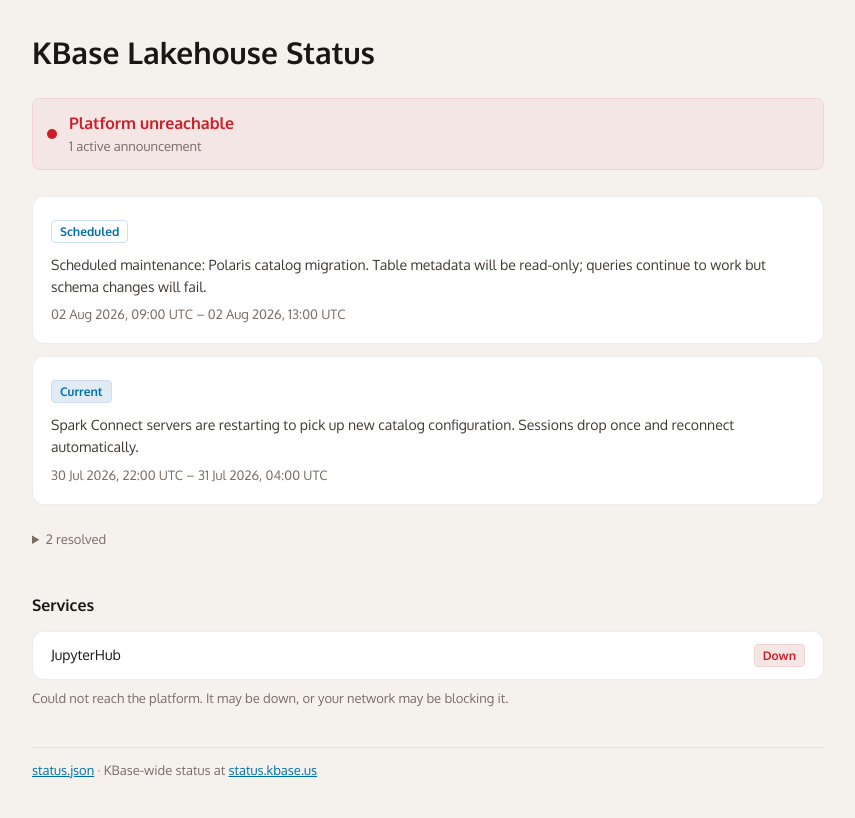
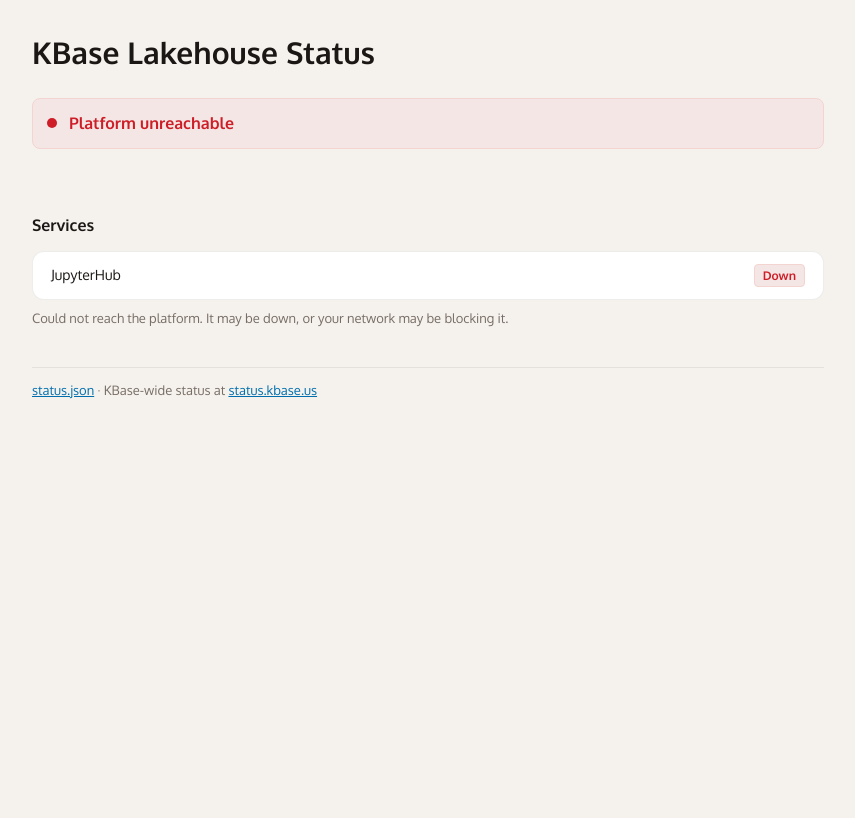
Before and after one commit to KBaseDataLakehouse/status, a Jekyll site: the page built from index.html, in a window 1280 px wide. Shown: the top 818 px of the page, without its empty margins (212-1067 px from the left). Built offline with Jekyll 4.4.1, drawn with Linux system fonts in a browser that asks for light colours; some of the changed lines change nothing that is shown.

Commit message:
Simplify the page; fix unparseable bounds resolving at build time
Liquid's date filter passes an unparseable string through unchanged, so
'| plus: 0' coerced it to 0 and 'now >= 0' marked the entry Resolved --
inverting fail-toward-visible for readers without JavaScript, and
collapsing the entry into the disclosure. Treating 0 as 'absent, so
unbounded' fixes it and removes the nil-sentinel branches at the same
time. The page JS was already correct, so this was invisible with
scripting on.

Also: hoist the repeated date format, flatten the nested IIFEs, drop
null-guards for elements this same template emits, inline the
localStorage helpers, and cut three unused design tokens.

README rewritten for current reality -- it still described a _config.yml
service list that no longer exists, and omitted services_url, the
health/lifecycle split, and the resolved collapse.

Mock announcements cleared.

```diff
--- a/_data/status.yml
+++ b/_data/status.yml
@@ -1,8 +1,5 @@
-# KBase Lakehouse announcements — the only file you edit. On commit, GitHub
-# Pages rebuilds index.html (human page) and status.json (feed JupyterLab polls).
-#
-# Full history, newest first. Nothing needs deleting: set `ends_at` and an entry
-# stops showing in JupyterLab while staying on the page as a record.
+# KBase Lakehouse announcements — the only file you edit. Commit rebuilds the
+# page and status.json. Full history, newest first; nothing needs deleting.
 #
 # QUOTE YOUR TIMESTAMPS. Unquoted, YAML parses them as dates and re-serializes
 # into status.json without the T/Z, which consumers cannot read:
@@ -17,41 +14,20 @@
 #   starts_at  optional, quoted ISO 8601. Absent = already started.
 #   ends_at    optional, quoted ISO 8601. Absent = no expiry. Exclusive.
 
-# Live per-service state, probed in-cluster by JupyterHub. Published here so
-# status.json is self-describing: a consumer reads one document and learns
-# where the rest lives. Blank drops the service list from the page.
+# Where live per-service state is probed, so status.json is self-describing:
+# one document tells a consumer where the rest lives. Blank drops the service
+# list from the page.
 services_url: "https://hub.berdl.kbase.us/hub/status"
 
-# ======================================================================
-# MOCK DATA — fabricated, for design review only. None of this happened.
-# Replace the whole list with `[]` before this page is linked anywhere.
-# ======================================================================
 
-announcements:
-  - id: 2026-08-02-polaris-migration
-    message: >-
-      Scheduled maintenance: Polaris catalog migration. Table metadata will be
-      read-only; queries continue to work but schema changes will fail.
-    starts_at: "2026-08-02T09:00:00Z"
-    ends_at: "2026-08-02T13:00:00Z"
+announcements: []
 
-  - id: 2026-07-30-spark-connect-restart
-    message: >-
-      Spark Connect servers are restarting to pick up new catalog
-      configuration. Sessions drop once and reconnect automatically.
-    starts_at: "2026-07-30T22:00:00Z"
-    ends_at: "2026-07-31T04:00:00Z"
-
-  - id: 2026-07-24-trino-degraded
-    message: >-
-      Resolved: the Trino coordinator rejected queries under load for about two
-      hours. Spark queries were unaffected.
-    starts_at: "2026-07-24T14:10:00Z"
-    ends_at: "2026-07-24T16:25:00Z"
-
-  - id: 2026-07-18-s3-errors
-    message: >-
-      Resolved: elevated S3 error rates caused intermittent read failures. A
-      failed storage node was replaced.
-    starts_at: "2026-07-18T03:40:00Z"
-    ends_at: "2026-07-18T07:15:00Z"
+# Copy this shape, newest at the top:
+#
+# announcements:
+#   - id: 2026-08-02-spark-restart
+#     message: >-
+#       Spark clusters restart Saturday 09:00–13:00 PT. Save your work;
+#       running jobs will be interrupted.
+#     starts_at: "2026-08-02T09:00:00Z"
+#     ends_at: "2026-08-02T13:00:00Z"
--- a/_layouts/default.html
+++ b/_layouts/default.html
@@ -36,12 +36,10 @@
   --bo-yellow: #ecdda4;
   --bo-red: #f3d4d0;
 
-  --s-1: 4px; --s-2: 6px; --s-3: 8px; --s-4: 10px; --s-5: 12px;
-  --s-6: 14px; --s-7: 18px; --s-8: 22px; --s-9: 26px; --s-10: 34px;
-  --s-11: 38px; --s-12: 50px;
+  --s-2: 6px; --s-3: 8px; --s-4: 10px; --s-5: 12px; --s-6: 14px;
+  --s-7: 18px; --s-9: 26px; --s-10: 34px; --s-11: 38px; --s-12: 50px;
 
-  --fs-2: 11px; --fs-3: 12px; --fs-4: 13px; --fs-5: 14px;
-  --fs-7: 16px; --fs-9: 18px;
+  --fs-3: 12px; --fs-4: 13px; --fs-5: 14px; --fs-7: 16px; --fs-9: 18px;
   --fs-hero: clamp(24px, 3.5vw, 30px);
 
   --r-sm: 4px; --r-md: 8px; --r-lg: 12px;
@@ -59,8 +57,8 @@
 main { max-width: 46rem; margin: 0 auto; padding: var(--s-10) var(--s-7) var(--s-12); }
 h1 { font-size: var(--fs-hero); line-height: 1.25; text-wrap: balance; margin-bottom: var(--s-9); }
 
-/* Alert recipe: tint bg, tint border, darkened text-on-tint.
-   The green-yellow-red scale means service health and nothing else. */
+/* Green-yellow-red means service health and nothing else. No .banner--unknown
+   rule: the base style is already the neutral one. */
 .banner {
   display: flex;
   align-items: center;
@@ -99,7 +97,7 @@
 .incident--resolved { background: transparent; }
 .incident--resolved .message { color: var(--c-ink3); }
 
-/* Chip recipe. Neutral by default; each modifier owns its colour. */
+/* Neutral by default; each modifier owns its colour. */
 .chip {
   display: inline-flex;
   align-items: center;
@@ -113,8 +111,8 @@
   color: var(--c-ink4);
 }
 
-/* Announcement lifecycle -- informational blue, deliberately outside the
-   health scale so a notice never reads as an outage. */
+/* Lifecycle: blue, deliberately outside the health scale so a notice never
+   reads as an outage. */
 .chip--current { background: var(--bg-primary); border-color: var(--bo-primary); color: var(--ct-primary); }
 .chip--scheduled { border-color: var(--bo-primary); color: var(--ct-primary); }
 .chip--resolved { border-color: var(--c-border2); color: var(--c-ink4); }
--- a/index.html
+++ b/index.html
@@ -4,28 +4,27 @@
 {% assign entries = site.data.status.announcements %}
 {% assign services_url = site.data.status.services_url %}
 {% assign now = site.time | date: '%s' | plus: 0 %}
+{% assign fmt = '%d %b %Y, %H:%M UTC' %}
 
 {% comment %}
-  States are computed here at build time so the page works without JavaScript,
-  and again in the browser so labels track the reader's clock rather than the
-  last commit. Resolved entries are split out here rather than in script, so
-  the collapse also holds without JavaScript.
+  Resolved entries are split out here, not in script, so the collapse holds
+  without JavaScript. A bound of 0 means absent or unparseable: unbounded on
+  that side, so the entry stays visible.
 {% endcomment %}
-
 {% assign active_count = 0 %}
 {% assign resolved_count = 0 %}
 {% capture open_items %}{% endcapture %}
 {% capture resolved_items %}{% endcapture %}
 {% for a in entries %}
-{% assign starts = nil %}{% if a.starts_at and a.starts_at != '' %}{% assign starts = a.starts_at | date: '%s' | plus: 0 %}{% endif %}
-{% assign ends = nil %}{% if a.ends_at and a.ends_at != '' %}{% assign ends = a.ends_at | date: '%s' | plus: 0 %}{% endif %}
+{% assign starts = a.starts_at | date: '%s' | plus: 0 %}
+{% assign ends = a.ends_at | date: '%s' | plus: 0 %}
 {% assign state = 'Current' %}
-{% if starts and now < starts %}{% assign state = 'Scheduled' %}{% endif %}
-{% if ends and now >= ends %}{% assign state = 'Resolved' %}{% endif %}
+{% if starts > 0 and now < starts %}{% assign state = 'Scheduled' %}{% endif %}
+{% if ends > 0 and now >= ends %}{% assign state = 'Resolved' %}{% endif %}
 {% capture item %}<li class="incident{% if state == 'Resolved' %} incident--resolved{% endif %}" data-starts-at="{{ a.starts_at }}" data-ends-at="{{ a.ends_at }}">
 <span class="chip chip--{{ state | downcase }}">{{ state }}</span>
 <p class="message">{{ a.message }}</p>
-<p class="window">{% if starts and ends %}{{ a.starts_at | date: '%d %b %Y, %H:%M UTC' }} &ndash; {{ a.ends_at | date: '%d %b %Y, %H:%M UTC' }}{% elsif ends %}Until {{ a.ends_at | date: '%d %b %Y, %H:%M UTC' }}{% elsif starts %}From {{ a.starts_at | date: '%d %b %Y, %H:%M UTC' }}{% else %}No end time set{% endif %}</p>
+<p class="window">{% if starts > 0 and ends > 0 %}{{ a.starts_at | date: fmt }} &ndash; {{ a.ends_at | date: fmt }}{% elsif ends > 0 %}Until {{ a.ends_at | date: fmt }}{% elsif starts > 0 %}From {{ a.starts_at | date: fmt }}{% else %}No end time set{% endif %}</p>
 </li>{% endcapture %}
 {% if state == 'Resolved' %}{% assign resolved_count = resolved_count | plus: 1 %}{% capture resolved_items %}{{ resolved_items }}{{ item }}{% endcapture %}
 {% else %}{% if state == 'Current' %}{% assign active_count = active_count | plus: 1 %}{% endif %}{% capture open_items %}{{ open_items }}{{ item }}{% endcapture %}
@@ -33,9 +32,9 @@
 {% endfor %}
 
 {% comment %}
-  Health is unknown until the probe answers, so the served banner claims
-  nothing. With no probe configured it stays neutral permanently -- announcement
-  counts are not a health signal and must never colour this green.
+  Served neutral: health is unknown until the probe answers, and with no probe
+  configured it stays neutral forever. Announcement counts are not health and
+  must never colour this green.
 {% endcomment %}
 <div id="banner" class="banner banner--unknown">
 <span class="dot"></span>
@@ -67,15 +66,10 @@
 
 <script>
 (function () {
-  // Two orthogonal axes, kept apart on purpose:
-  //
-  //   health     ok / degraded / down / unknown, from the probe -- owns the
-  //              banner and the green-yellow-red scale outright.
-  //   lifecycle  Current / Scheduled / Resolved, from an announcement's time
-  //              window. Context, not severity: a notice about Tuesday's
-  //              upgrade is not degradation and must not colour the banner.
-  //
-  // So announcements appear as a subordinate count, never as a level.
+  // Two axes, deliberately apart: health (ok/degraded/down/unknown, from the
+  // probe) owns the banner and the green-yellow-red scale outright. Announcement
+  // lifecycle is context, not severity -- a notice about Tuesday's upgrade is not
+  // degradation -- so it only ever appears as a subordinate count.
   var SERVICES_EXPECTED = {% if services_url and services_url != '' %}true{% else %}false{% endif %};
   var banner = document.getElementById('banner');
   var bannerText = document.getElementById('banner-text');
@@ -88,14 +82,10 @@
   }
 
   function renderBanner() {
-    if (!banner || !bannerText) {
-      return;
-    }
     var level = 'unknown';
     var message;
 
     if (!SERVICES_EXPECTED) {
-      // No probe configured: no health signal exists, so claim none.
       message = announcements ? plural(announcements, 'active announcement') : 'No active announcements';
     } else if (!services) {
       message = 'Checking services…';
@@ -109,8 +99,7 @@
       level = 'degraded';
       message = plural(services.degraded, 'service') + ' degraded';
     } else if (services.unknown) {
-      // Neutral, not a severity rung: unknown is absence of information.
-      message = 'Some services unknown';
+      message = 'Some services unknown'; // absence of information, not a rung
     } else {
       level = 'ok';
       message = 'All systems operational';
@@ -119,28 +108,21 @@
     banner.className = 'banner banner--' + level;
     bannerText.textContent = message;
 
-    if (bannerNote) {
-      var show = announcements > 0 && SERVICES_EXPECTED;
-      bannerNote.textContent = show ? plural(announcements, 'active announcement') : '';
-      bannerNote.hidden = !show;
-    }
+    var note = SERVICES_EXPECTED && announcements > 0;
+    bannerNote.textContent = note ? plural(announcements, 'active announcement') : '';
+    bannerNote.hidden = !note;
   }
 
-  // Recompute announcement states against the reader's clock; the Liquid values
-  // go stale as the build ages. An entry whose window has since opened or
-  // closed moves between the two lists.
-  (function () {
+  // Recompute against the reader's clock -- the Liquid labels go stale as the
+  // build ages, and an entry whose window has since opened or closed moves
+  // between the two lists. Unparseable bound = unbounded: fail toward visible.
   var openList = document.getElementById('incidents-open');
   var resolvedList = document.getElementById('incidents-resolved');
-    var details = document.getElementById('resolved');
-    var summary = document.getElementById('resolved-summary');
   var now = Date.now();
 
   document.querySelectorAll('.incident').forEach(function (el) {
     var starts = Date.parse(el.dataset.startsAt || '');
     var ends = Date.parse(el.dataset.endsAt || '');
-      // Absent or unparseable bound = unbounded on that side, matching how
-      // consumers of status.json treat it: fail toward visible.
     var state = 'Current';
     if (!isNaN(starts) && now < starts) {
       state = 'Scheduled';
@@ -155,63 +137,27 @@
     var resolved = state === 'Resolved';
     el.classList.toggle('incident--resolved', resolved);
     var chip = el.querySelector('.chip');
-      if (chip) {
     chip.textContent = state;
     chip.className = 'chip chip--' + state.toLowerCase();
-      }
-
-      var target = resolved ? resolvedList : openList;
-      if (target && el.parentNode !== target) {
-        target.appendChild(el);
-      }
+    // Re-appending every entry in document order preserves that order.
+    (resolved ? resolvedList : openList).appendChild(el);
   });
 
-    if (openList) {
   openList.hidden = !openList.children.length;
-    }
-    if (details && resolvedList && summary) {
-      var count = resolvedList.children.length;
-      details.hidden = count === 0;
-      summary.textContent = count + ' resolved';
-    }
+  document.getElementById('resolved').hidden = !resolvedList.children.length;
+  document.getElementById('resolved-summary').textContent = resolvedList.children.length + ' resolved';
   renderBanner();
-  })();
 {% if services_url and services_url != '' %}
 
-  // Service rows come from the endpoint itself -- there is no second list to
-  // keep in sync. Names from the last good response are remembered locally, so
-  // an unreachable endpoint still renders rows: JupyterHub Down (it serves the
-  // endpoint, so unreachable means unreachable Hub) and the rest Unknown, since
-  // with the prober down nothing can be said about them.
-  (function () {
+  // Rows come from the endpoint itself -- there is no second list to keep in
+  // sync. Names from the last good response are cached locally so an
+  // unreachable endpoint still renders rows: JupyterHub Down (it serves the
+  // endpoint) and the rest Unknown, since with the prober down nothing can be
+  // said about them.
   var LABELS = { ok: 'Operational', degraded: 'Degraded', down: 'Down', unknown: 'Unknown' };
   var HUB = 'JupyterHub';
-    var REMEMBERED = 'berdl-status-services';
-    var section = document.getElementById('services');
+  var CACHE_KEY = 'berdl-status-services';
   var list = document.getElementById('services-list');
-    var checked = document.getElementById('services-checked');
-    if (!section || !list) {
-      return;
-    }
-
-    function remember(names) {
-      try {
-        window.localStorage.setItem(REMEMBERED, JSON.stringify(names));
-      } catch (e) {
-        /* unavailable; the list just won't survive a failed first load */
-      }
-    }
-
-    function recall() {
-      try {
-        var parsed = JSON.parse(window.localStorage.getItem(REMEMBERED) || '[]');
-        return Array.isArray(parsed)
-          ? parsed.filter(function (n) { return typeof n === 'string'; })
-          : [];
-      } catch (e) {
-        return [];
-      }
-    }
 
   function addRow(name, state) {
     var li = document.createElement('li');
@@ -219,8 +165,8 @@
     var label = document.createElement('span');
     label.textContent = name;
     var chip = document.createElement('span');
-      // Unrecognized state shows verbatim in the neutral style rather than
-      // being coerced into "Operational".
+    // Unrecognized state shows verbatim in the neutral style rather than being
+    // coerced into "Operational".
     chip.className = 'chip chip--service-' + (LABELS[state] ? state : 'unknown');
     chip.textContent = LABELS[state] || state;
     li.appendChild(label);
@@ -229,8 +175,8 @@
   }
 
   function show(note) {
-      checked.textContent = note;
-      section.hidden = false;
+    document.getElementById('services-checked').textContent = note;
+    document.getElementById('services').hidden = false;
     renderBanner();
   }
 
@@ -249,23 +195,31 @@
       var tally = { reachable: true, down: 0, degraded: 0, unknown: 0 };
       reported.forEach(function (s) {
         addRow(s.name, s.state);
-          // An unrecognized state counts as unknown, not as healthy.
-          if (s.state === 'down') {
-            tally.down++;
-          } else if (s.state === 'degraded') {
-            tally.degraded++;
+        // Anything not explicitly down/degraded/ok counts as unknown, not healthy.
+        if (s.state === 'down' || s.state === 'degraded') {
+          tally[s.state]++;
         } else if (s.state !== 'ok') {
           tally.unknown++;
         }
       });
       services = tally;
-        remember(reported.map(function (s) { return s.name; }));
+      try {
+        window.localStorage.setItem(CACHE_KEY, JSON.stringify(reported.map(function (s) { return s.name; })));
+      } catch (e) {
+        /* unavailable; the list just won't survive a failed load */
+      }
       show(data.checked_at ? 'Checked ' + new Date(data.checked_at).toUTCString() : '');
     })
     .catch(function () {
-        var names = recall();
-        // Always name the Hub, even on a first visit with nothing remembered:
-        // the failed fetch is direct evidence about it.
+      var names = [];
+      try {
+        names = JSON.parse(window.localStorage.getItem(CACHE_KEY) || '[]')
+          .filter(function (n) { return typeof n === 'string'; });
+      } catch (e) {
+        /* nothing usable cached */
+      }
+      // Name the Hub even on a first visit with nothing cached: the failed fetch
+      // is direct evidence about it, and about nothing else.
       if (names.indexOf(HUB) === -1) {
         names.unshift(HUB);
       }
@@ -273,11 +227,10 @@
         addRow(name, name === HUB ? 'down' : 'unknown');
       });
       services = { reachable: false, down: 1, degraded: 0, unknown: names.length - 1 };
-        // Hedged: from here, "the platform is unreachable" and "you cannot
-        // reach the platform" look identical.
+      // Hedged: from here, "the platform is down" and "you cannot reach it" look
+      // identical.
       show('Could not reach the platform. It may be down, or your network may be blocking it.');
     });
-  })();
 {% endif %}
 })();
 </script>
```
Also changed, not shown: README.md. Lines whose indentation alone changed are shown as unchanged.
